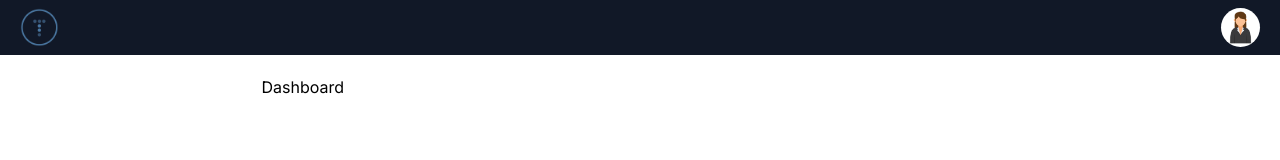
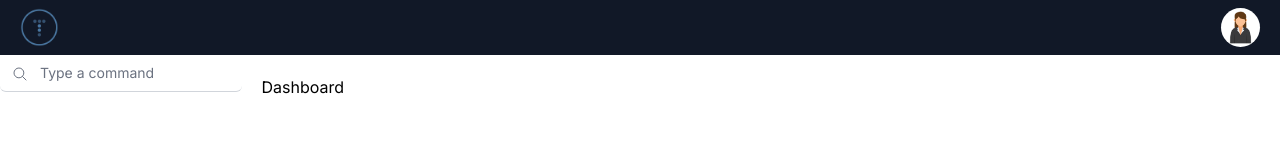
Before and after one commit to NourAlSalhi/Admin-Dashboard, a Next.js app: page / in a window 1280 px wide. Shown: the top 160 px of the page. Built offline with nearby package versions, Linux system fonts and the light colour scheme.

Commit message:
search input

```diff
--- /dev/null
+++ b/components/Search/index.tsx
@@ -0,0 +1,34 @@
+"use client";
+import { Search } from "../Svg";
+import { SearchInputProps } from "../types";
+import { ChangeEvent, FC, useState } from "react";
+
+const SearchInput: FC<SearchInputProps> = ({
+  placeholder = "Type a command",
+  onSearch,
+}) => {
+  const [query, setQuery] = useState("");
+
+  const handleChange = (event: ChangeEvent<HTMLInputElement>) => {
+    const value = event.target.value;
+    setQuery(value);
+    onSearch(value);
+  };
+
+  return (
+    <div className="relative w-full">
+      <span className="absolute inset-y-0 left-0 pl-3 flex items-center pointer-events-none">
+        <Search className="text-gray-500 h-4 w-4" />
+      </span>
+      <input
+        type="text"
+        value={query}
+        onChange={handleChange}
+        placeholder={placeholder}
+        className="block w-full pl-10 pr-3 py-2 border-b border-gray-300 rounded-md leading-5 bg-white placeholder-gray-500 focus:outline-none focus:ring-0 sm:text-sm"
+      />
+    </div>
+  );
+};
+
+export default SearchInput;
--- a/components/Sidebar/index.tsx
+++ b/components/Sidebar/index.tsx
@@ -1,11 +1,22 @@
-import React from 'react'
+"use client";
+import Link from "next/link";
+import SearchInput from "../Search";
+import { Search } from "../Svg";
 
 const Sidebar = () => {
+  const handleSearch = (query: string) => {
+    console.log("Searching for:", query);
+  };
+
   return (
     <div>
+      <div>
+        <SearchInput
+          onSearch={handleSearch}
+        />
+      </div>
+    </div>
+  );
+};
 
-    </div>
-  )
-}
-
-export default Sidebar
+export default Sidebar;
--- a/components/index.ts
+++ b/components/index.ts
@@ -2,5 +2,6 @@ export { default as Navbar } from "./Navbar";
 export { default as Logo } from "./Logo";
 export { default as Image } from "./Image";
 export { default as Sidebar } from "./Sidebar";
+export { default as SearchInput } from "./Search";
 export * from "./types";
 export * from "./Svg";
--- a/components/types/index.ts
+++ b/components/types/index.ts
@@ -13,3 +13,9 @@ export type ImageType = FC<NextImageProps>;
 export interface SvgProps extends React.SVGProps<SVGSVGElement> {}
 
 export type SvgType = FC<SvgProps>;
+
+export interface SearchInputProps {
+  placeholder?: string;
+  onSearch: (query: string) => void;
+  className?: string;
+}
```
